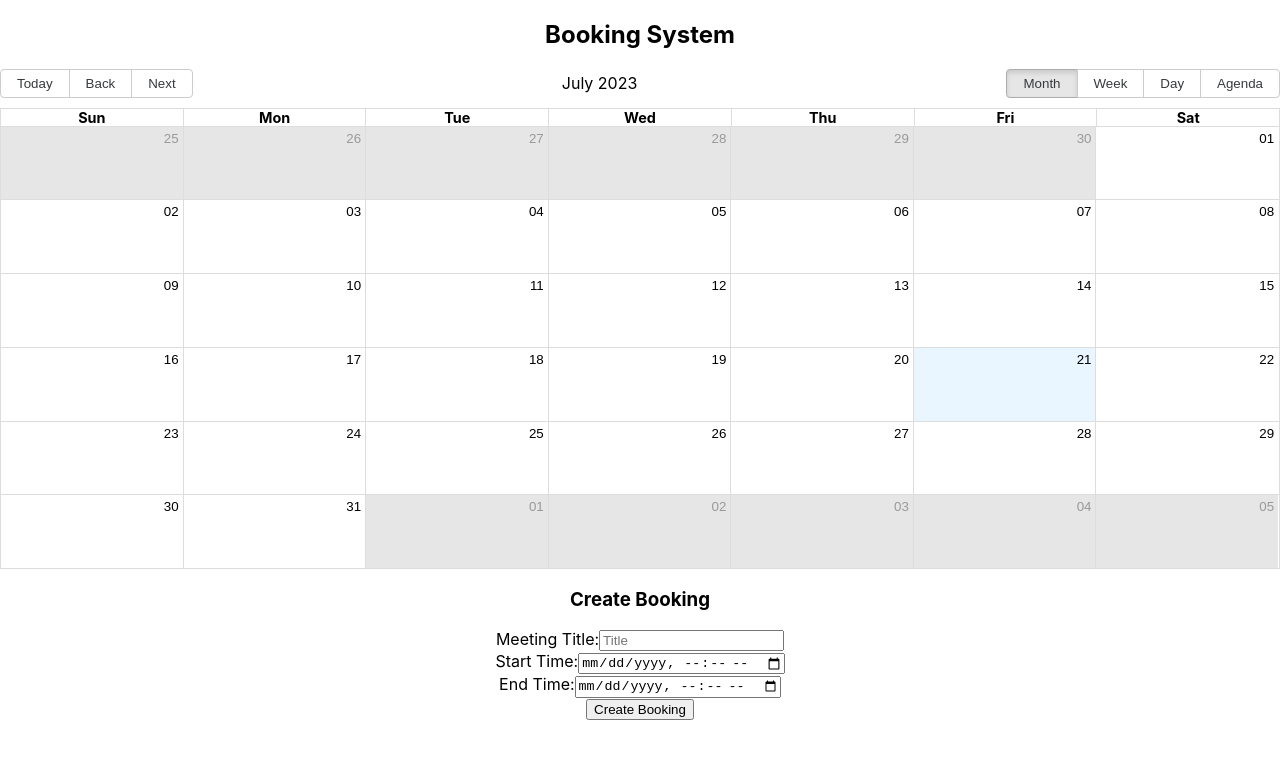
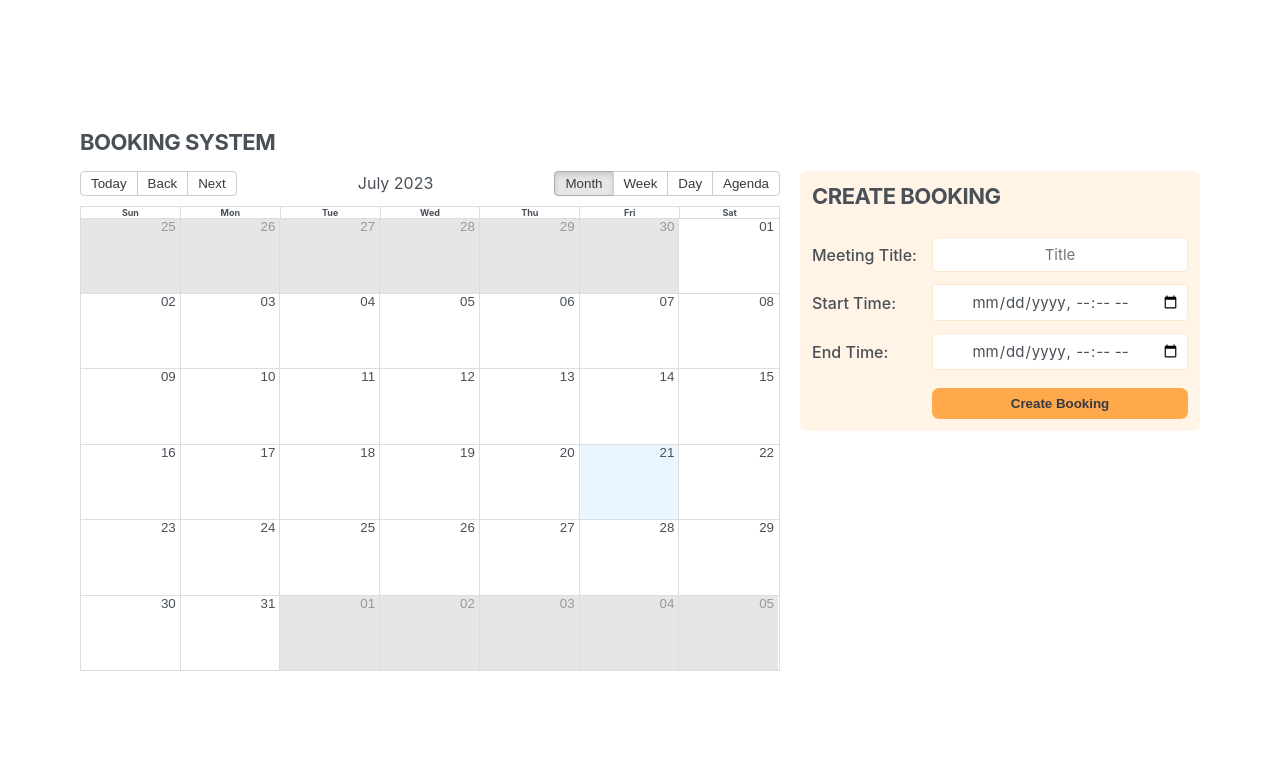
Before and after one commit to nirajan1985/booking-system, a React (Create React App) app: page / in a window 1280 px wide. Shown: the top 758 px of the page. Built offline with nearby package versions, Linux system fonts and the light colour scheme.

Commit message:
Adding styles

```diff
--- a/src/App.css
+++ /dev/null
@@ -1,38 +0,0 @@
-.App {
-  text-align: center;
-}
-
-.App-logo {
-  height: 40vmin;
-  pointer-events: none;
-}
-
-@media (prefers-reduced-motion: no-preference) {
-  .App-logo {
-    animation: App-logo-spin infinite 20s linear;
-  }
-}
-
-.App-header {
-  background-color: #282c34;
-  min-height: 100vh;
-  display: flex;
-  flex-direction: column;
-  align-items: center;
-  justify-content: center;
-  font-size: calc(10px + 2vmin);
-  color: white;
-}
-
-.App-link {
-  color: #61dafb;
-}
-
-@keyframes App-logo-spin {
-  from {
-    transform: rotate(0deg);
-  }
-  to {
-    transform: rotate(360deg);
-  }
-}
--- a/src/App.js
+++ b/src/App.js
@@ -1,9 +1,8 @@
-import "./App.css";
 import BookingSystem from "./client/components/BookingSystem.jsx";
 
 function App() {
   return (
-    <div className="App">
+    <div>
       <BookingSystem />
     </div>
   );
--- a/src/client/components/BookingDetails.jsx
+++ b/src/client/components/BookingDetails.jsx
@@ -17,6 +17,9 @@ const BookingDetails = ({ booking, onUpdate, onDelete }) => {
   }, [booking]);
 
   const handleUpdate = () => {
+    if (!title || !start || !end)
+      return window.alert("All fields are compulsory");
+
     const updatedBooking = {
       ...booking,
       title,
@@ -28,35 +31,42 @@ const BookingDetails = ({ booking, onUpdate, onDelete }) => {
   };
 
   const handleDelete = () => {
-    onDelete(booking.id);
+    const confirmed = window.confirm(
+      "Are you sure you want to delete this booking ?"
+    );
+    if (confirmed) onDelete(booking.id);
   };
 
   return (
-    <div>
-      <h3>Edit Booking</h3>
+    <div className="form-details">
+      <h2>Edit Booking</h2>
       <label>Meeting Title:</label>
       <input
         type="text"
         value={title}
         onChange={(e) => setTitle(e.target.value)}
       />
-      <br />
+
       <label>Start Time:</label>
       <input
         type="datetime-local"
         value={start}
         onChange={(e) => setStart(e.target.value)}
       />
-      <br />
+
       <label>End Time:</label>
       <input
         type="datetime-local"
         value={end}
         onChange={(e) => setEnd(e.target.value)}
       />
-      <br />
-      <button onClick={handleUpdate}>Update Booking</button>
-      <button onClick={handleDelete}>Delete Booking</button>
+
+      <button onClick={handleUpdate} className="button">
+        Update Booking
+      </button>
+      <button onClick={handleDelete} className="button">
+        Delete Booking
+      </button>
     </div>
   );
 };
--- a/src/client/components/BookingForm.jsx
+++ b/src/client/components/BookingForm.jsx
@@ -5,7 +5,9 @@ const BookingForm = ({ onCreate }) => {
   const [start, setStart] = useState("");
   const [end, setEnd] = useState("");
 
-  const handleCreate = () => {
+  const handleCreate = (e) => {
+    e.preventDefault();
+
     const newBooking = {
       id: Date.now(),
       title,
@@ -20,32 +22,35 @@ const BookingForm = ({ onCreate }) => {
   };
 
   return (
-    <div>
-      <h3>Create Booking</h3>
+    <form onSubmit={handleCreate} className="form-booking">
+      <h2>Create Booking</h2>
       <label>Meeting Title:</label>
       <input
         type="text"
         placeholder="Title"
         value={title}
         onChange={(e) => setTitle(e.target.value)}
+        required
       />
-      <br />
+
       <label>Start Time:</label>
       <input
         type="datetime-local"
         value={start}
         onChange={(e) => setStart(e.target.value)}
+        required
       />
-      <br />
+
       <label>End Time:</label>
       <input
         type="datetime-local"
         value={end}
         onChange={(e) => setEnd(e.target.value)}
+        required
       />
-      <br />
-      <button onClick={handleCreate}>Create Booking</button>
-    </div>
+
+      <button className="button">Create Booking</button>
+    </form>
   );
 };
 
--- a/src/client/components/BookingSystem.jsx
+++ b/src/client/components/BookingSystem.jsx
@@ -40,15 +40,16 @@ const BookingSystem = () => {
     setSelectedBooking(selectedBooking);
   };
   return (
-    <div>
+    <div className="app-booking">
       <h2>Booking System</h2>
-      <div style={{ height: "500px" }}>
+      <div>
         <Calendar
           localizer={localizer}
           events={bookings}
           selectable
           onSelectEvent={handleSelectBooking}
           onSelectSlot={() => setSelectedBooking(null)}
+          style={{ height: "500px", width: "700px" }}
         />
       </div>
       {selectedBooking ? (
--- a/src/index.css
+++ b/src/index.css
@@ -1,13 +1,96 @@
-body {
-  margin: 0;
-  font-family: -apple-system, BlinkMacSystemFont, 'Segoe UI', 'Roboto', 'Oxygen',
-    'Ubuntu', 'Cantarell', 'Fira Sans', 'Droid Sans', 'Helvetica Neue',
-    sans-serif;
-  -webkit-font-smoothing: antialiased;
-  -moz-osx-font-smoothing: grayscale;
+:root {
+  --color-lightest: #fff4e6;
+  --color-light: #ffe8cc;
+  --color-medium: #ffa94d;
+  --color-dark: #ff922b;
 }
 
-code {
-  font-family: source-code-pro, Menlo, Monaco, Consolas, 'Courier New',
-    monospace;
+* {
+  margin: 0;
+  padding: 0;
+  box-sizing: border-box;
 }
+
+html {
+  font-size: 62.5%;
+  font-family: -apple-system, BlinkMacSystemFont, "Segoe UI", Roboto, Oxygen,
+    Ubuntu, Cantarell, "Open Sans", "Helvetica Neue", sans-serif;
+}
+
+body {
+  height: 100vh;
+  color: #495057;
+  display: flex;
+  align-items: center;
+  justify-content: center;
+}
+.app-booking {
+  min-height: 66vh;
+  display: grid;
+  grid-template-columns: 60rem 40rem;
+  column-gap: 12rem;
+  align-items: start;
+}
+.button {
+  background-color: var(--color-medium);
+  color: #343a40;
+  padding: 0.8rem 1.2rem;
+  border: none;
+  border-radius: 7px;
+  font-weight: bold;
+  cursor: pointer;
+  transition: 0.3s;
+}
+
+.button:hover {
+  background-color: var(--color-dark);
+}
+
+form,
+.form-details {
+  font-size: 1.6rem;
+  display: grid;
+  align-items: center;
+  gap: 1.2rem;
+
+  background-color: var(--color-lightest);
+  border-radius: 7px;
+}
+.form-booking,
+.form-details {
+  grid-template-columns: 1fr 1fr;
+  margin-bottom: 1.6rem;
+  padding: 1.2rem;
+}
+
+label {
+  font-weight: 500;
+}
+
+input {
+  font-family: inherit;
+  color: inherit;
+  font-size: 1.5rem;
+  padding: 0.7rem;
+  text-align: center;
+  border: 1px solid var(--color-light);
+  border-radius: 4px;
+  transition: 0.3s;
+}
+
+input:focus {
+  outline: none;
+  border: 1px solid var(--color-dark);
+}
+
+form .button {
+  margin-top: 0.6rem;
+  grid-column: 2;
+}
+h2 {
+  grid-column: 1 / -1;
+  font-size: 2.2rem;
+  text-transform: uppercase;
+  letter-spacing: -0.5px;
+  margin-bottom: 1.6rem;
+}
```
